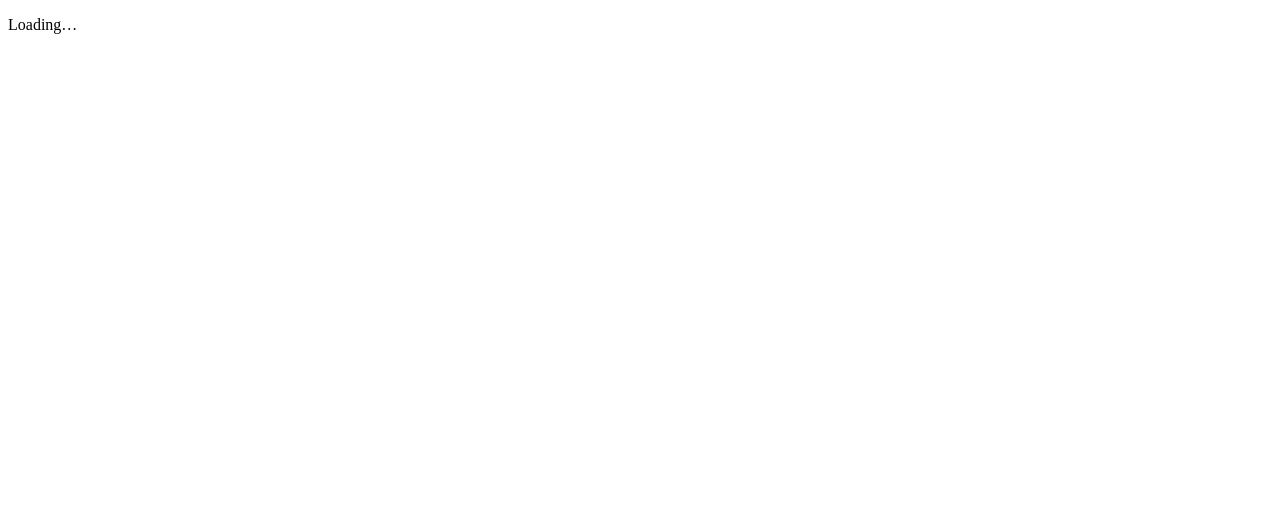
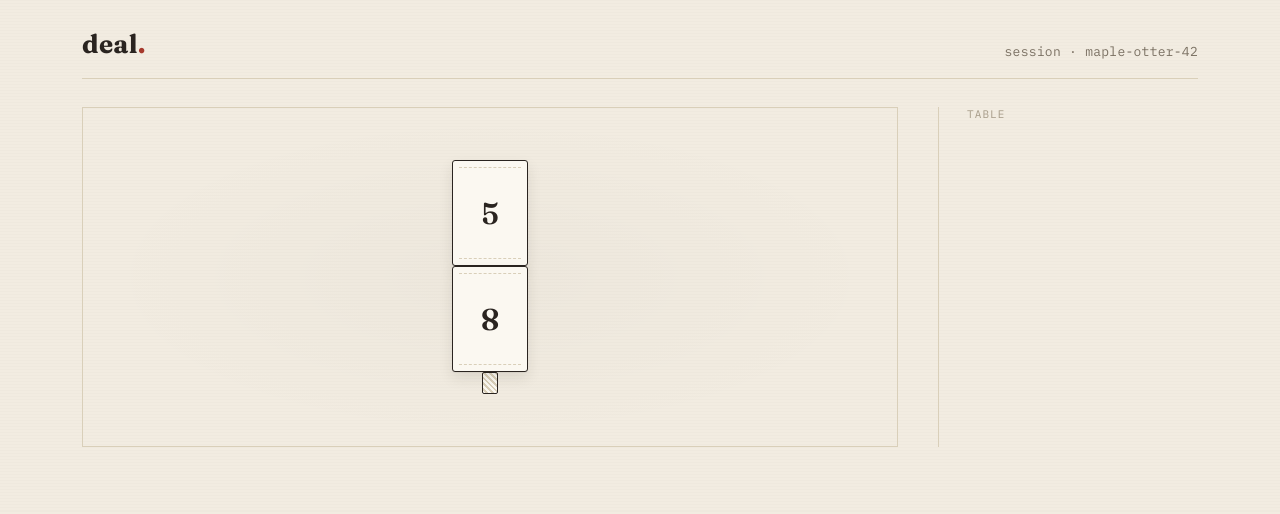
Before and after one commit to rkondratowicz/planning-poker-backend, a website built with Vite: page frontend/index.html in a window 1280 px wide. Built offline with nearby package versions, Linux system fonts and the light colour scheme.

Commit message:
Frontend Phase 1: Paper & Ink design tokens & base
Port design tokens, layout shell, signature card object, and roster
sidebar from the static mock into style.css. Add a serve.sh helper to
serve frontend/ over HTTP (ESM/import maps are blocked on file://).
Hide the #loading placeholder once Vue mounts.

```diff
--- a/frontend/app.js
+++ b/frontend/app.js
@@ -1,8 +1,11 @@
 import { createApp, ref } from "vue";
 
-createApp({
+const app = createApp({
   setup() {
     const phase = ref("landing");
     return { phase };
   },
-}).mount("#app");
+});
+app.mount("#app");
+const loading = document.getElementById("loading");
+if (loading) loading.remove();
--- a/frontend/index.html
+++ b/frontend/index.html
@@ -18,7 +18,26 @@
 </head>
 <body>
   <p id="loading">Loading…</p>
-  <div id="app" v-cloak></div>
+  <div id="app" v-cloak>
+    <div class="app">
+      <header>
+        <div class="brand">
+          <div class="mark">deal<span>.</span></div>
+        </div>
+        <div class="room-code">session · maple-otter-42</div>
+      </header>
+      <div class="layout">
+        <div class="table-area">
+          <div class="card"><div class="value">5</div></div>
+          <div class="card"><div class="value">8</div></div>
+          <div class="card-back"></div>
+        </div>
+        <div class="roster">
+          <h3>Table</h3>
+        </div>
+      </div>
+    </div>
+  </div>
   <script type="module" src="app.js"></script>
 </body>
 </html>
--- a/frontend/style.css
+++ b/frontend/style.css
@@ -1,3 +1,164 @@
 [v-cloak] {
   display: none;
 }
+
+:root {
+  --paper: #F2ECE1;
+  --paper-card: #FBF8F1;
+  --ink: #2A2420;
+  --ink-soft: #7A7062;
+  --ink-faint: #A79C89;
+  --rule: #D9CFB9;
+  --stamp: #A6392C;
+  --stamp-soft: rgba(166, 57, 44, 0.10);
+}
+
+* {
+  box-sizing: border-box;
+}
+
+body {
+  margin: 0;
+  background:
+    repeating-linear-gradient(0deg, rgba(0, 0, 0, 0.012) 0px, rgba(0, 0, 0, 0.012) 1px, transparent 1px, transparent 3px),
+    var(--paper);
+  color: var(--ink);
+  font-family: 'Source Serif 4', serif;
+  -webkit-font-smoothing: antialiased;
+  -moz-osx-font-smoothing: grayscale;
+}
+
+.display {
+  font-family: 'Fraunces', serif;
+}
+
+.mono {
+  font-family: 'IBM Plex Mono', monospace;
+}
+
+.app {
+  max-width: 1180px;
+  margin: 0 auto;
+  padding: 28px 32px 64px;
+}
+
+header {
+  display: flex;
+  align-items: flex-end;
+  justify-content: space-between;
+  border-bottom: 1px solid var(--rule);
+  padding-bottom: 18px;
+  margin-bottom: 28px;
+  flex-wrap: wrap;
+  gap: 16px;
+}
+
+.brand {
+  display: flex;
+  align-items: baseline;
+  gap: 12px;
+}
+
+.brand .mark {
+  font-family: 'Fraunces', serif;
+  font-weight: 700;
+  font-size: 26px;
+  letter-spacing: 0.01em;
+}
+
+.brand .mark span {
+  color: var(--stamp);
+}
+
+.room-code {
+  font-family: 'IBM Plex Mono', monospace;
+  font-size: 13px;
+  color: var(--ink-soft);
+  letter-spacing: 0.02em;
+}
+
+.card {
+  width: 76px;
+  height: 106px;
+  background: var(--paper-card);
+  border: 1px solid var(--ink);
+  border-radius: 3px;
+  box-shadow: 0 1px 0 rgba(0, 0, 0, 0.04), 0 6px 14px rgba(42, 36, 32, 0.10);
+  display: flex;
+  align-items: center;
+  justify-content: center;
+  position: relative;
+}
+
+.card .value {
+  font-family: 'Fraunces', serif;
+  font-size: 30px;
+  font-weight: 600;
+}
+
+.card::before {
+  content: '';
+  position: absolute;
+  top: 6px;
+  left: 6px;
+  right: 6px;
+  border-top: 1px dashed var(--rule);
+}
+
+.card::after {
+  content: '';
+  position: absolute;
+  bottom: 6px;
+  left: 6px;
+  right: 6px;
+  border-bottom: 1px dashed var(--rule);
+}
+
+.card-back {
+  width: 16px;
+  height: 22px;
+  border: 1px solid var(--ink);
+  border-radius: 2px;
+  background:
+    repeating-linear-gradient(45deg, var(--paper-card), var(--paper-card) 2px, var(--rule) 2px, var(--rule) 4px);
+}
+
+.layout {
+  display: grid;
+  grid-template-columns: 1fr 260px;
+  gap: 40px;
+}
+
+@media (max-width: 820px) {
+  .layout {
+    grid-template-columns: 1fr;
+  }
+}
+
+.table-area {
+  min-height: 340px;
+  display: flex;
+  flex-direction: column;
+  align-items: center;
+  justify-content: center;
+  position: relative;
+  padding: 40px 20px;
+  border: 1px solid var(--rule);
+  background:
+    radial-gradient(ellipse at center, rgba(0, 0, 0, 0.02), transparent 70%);
+}
+
+.roster {
+  border-left: 1px solid var(--rule);
+  padding-left: 28px;
+}
+
+.roster h3 {
+  font-family: 'IBM Plex Mono', monospace;
+  font-size: 11px;
+  letter-spacing: 0.1em;
+  text-transform: uppercase;
+  color: var(--ink-faint);
+  margin: 0 0 16px;
+  font-weight: 400;
+}
```
Also changed, not shown: docs/TASKS.md (+4 -4 lines), 1 other file.
